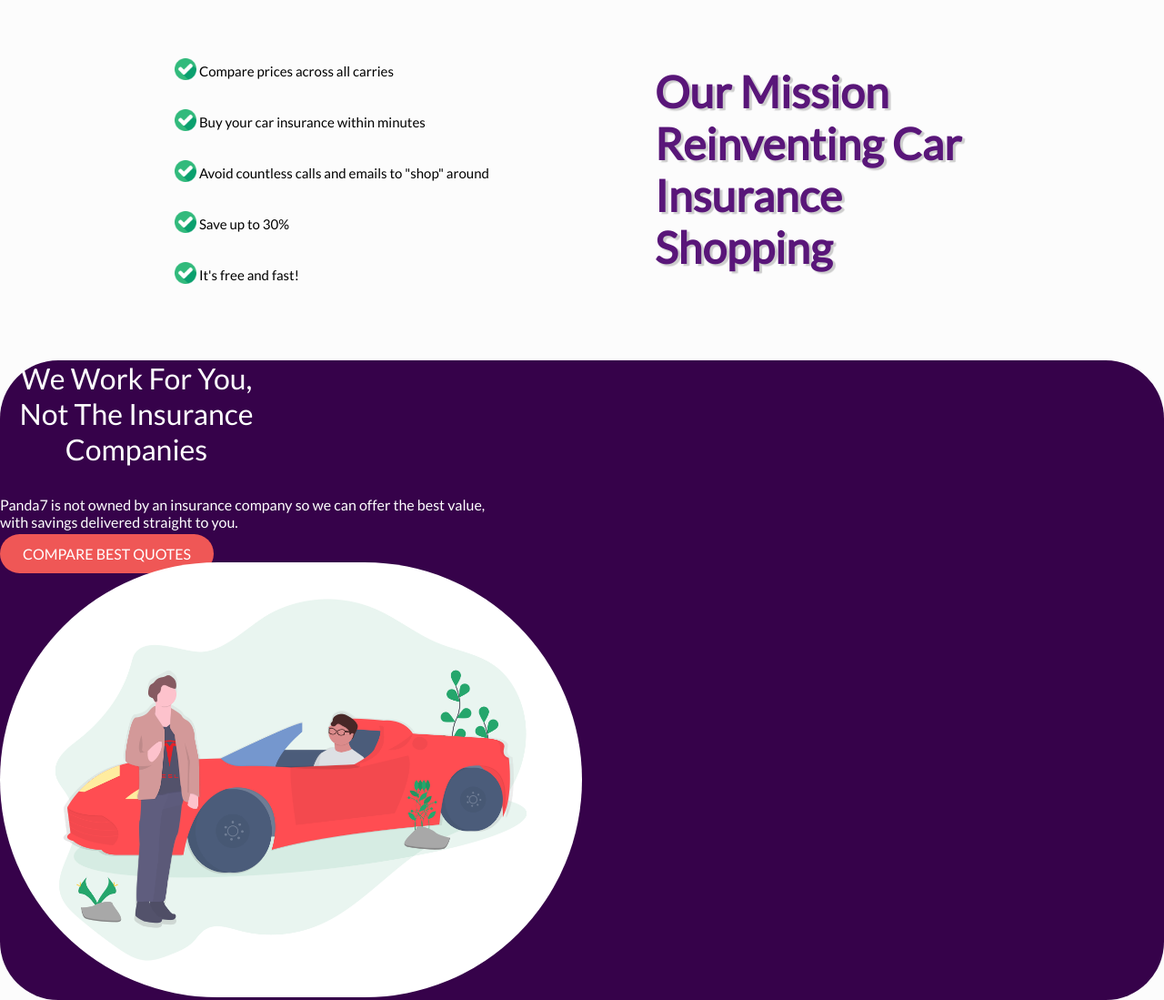
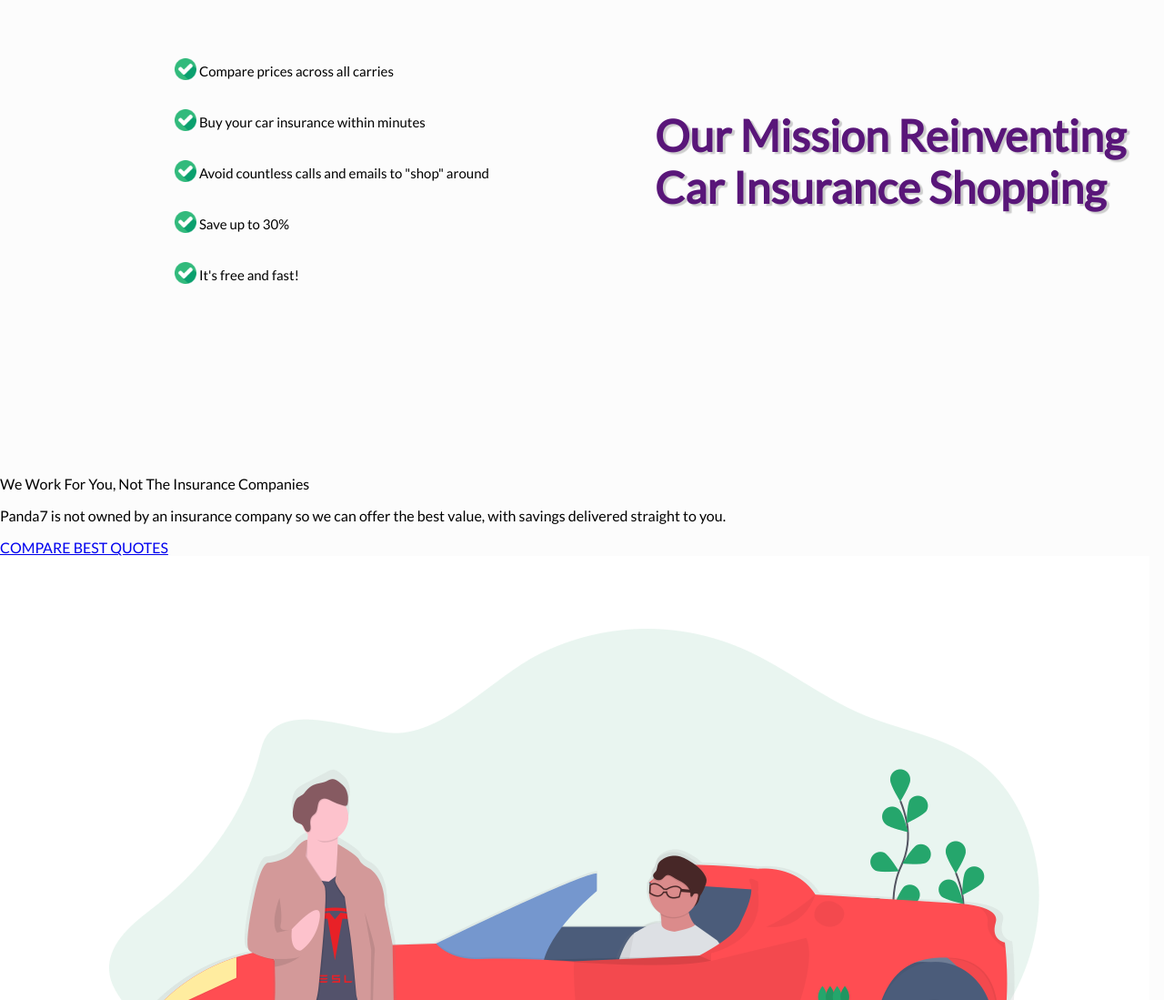
Before and after one commit to polan-nat/landing-page, a plain HTML site: page index.html in a window 1280 px wide. Shown: the part 1820-2919 px from the top of the page at 91% size. Drawn offline with Linux system fonts and the light colour scheme; a web font is replaced by a local one.

Commit message:
Update style.css

```diff
--- a/style.css
+++ b/style.css
@@ -273,40 +273,33 @@ ul li a {
 .check-title {
     position: relative;
     left: 35rem;
-    top: -18rem;
-    width: 400px;
+    bottom: 15rem;
+    width: 600px;
     font-weight: bold;
     font-size: 3rem;
     color: #591679;
     text-shadow: 3px 2px 1px #ccc, 2px 3px 1px #eee;
 }
 
-.work-bg {
-    background: #36024A;
-    color: #fff;
-    margin-top: -15rem;
-    border-radius: 4rem;
+footer {
+    background-color: #9365AF;
 }
 
-.work-t {
-    font-size: 2rem;
-    text-align: center;
-    width: 300px;
+.footer {
+    display: flex;
+    justify-content: space-around;
 }
 
-.work-b {
-    width: 550px;
+.footer p a {
+    text-decoration: none;
+    color: #3E0F52;
+    font-weight: bold;
+    font-size: 2rem;
+    font-family: 'Contrail One', sans-serif;
 }
 
-.btn-work a {
-    text-decoration: none;
-    color: #fff;
-    padding: 12px 25px;
-    background: #EF5756;
-    border-radius: 5rem;
+.footer p {
+    color: #d3d3d3;
+    margin-top: 30px;
+    font-family: 'Lato', sans-serif;
 }
-
-.img-car1 img {
-    width: 40rem;
-    border-radius: 16rem 16rem 16rem 16rem;
-}
```
